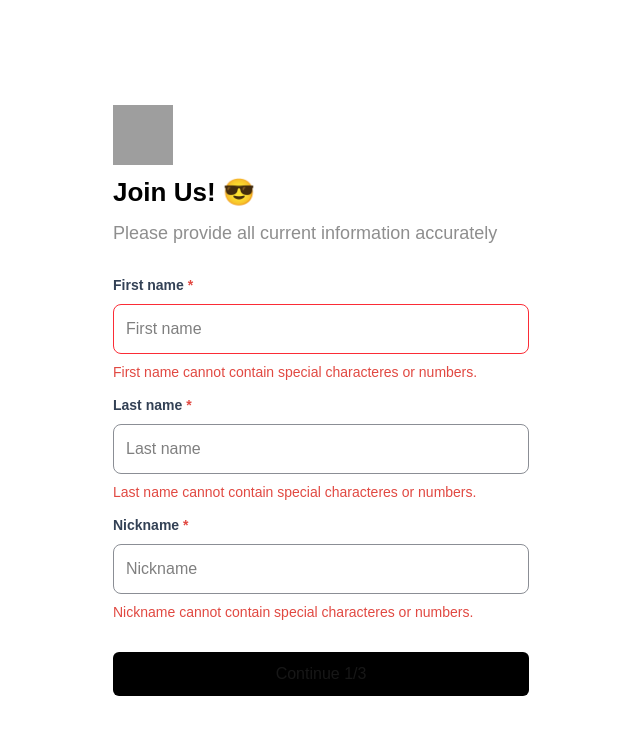
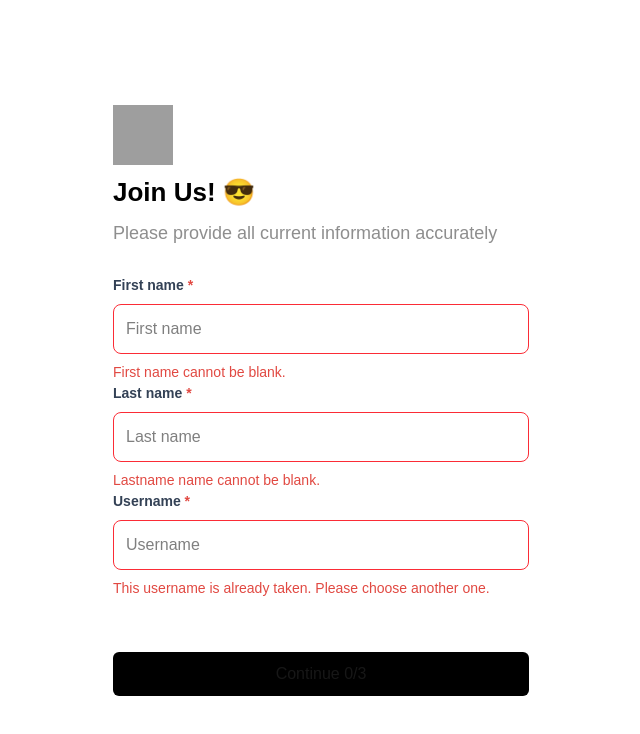
Before and after one commit to mnkhbldd/multisteps, a Next.js app: page / in a window 1280 px wide. Shown: the top 734 px of the page, without its empty margins (319-959 px from the left). Built offline with nearby package versions, Linux system fonts and the light colour scheme; grey boxes are pictures that could not be loaded.

Commit message:
Update multi-step form logic and improve FirstStep component structure

```diff
--- a/src/components/Container.jsx
+++ b/src/components/Container.jsx
@@ -8,7 +8,9 @@ export const Container = () => {
   const [formValues, setFormValues] = useState(initialFormValues);
   const [errorValues, setErrorValues] = useState();
   const [isError, setIsError] = useState("false");
-  const [count, setCount] = useState(1);
+  const [count, setCount] = useState(0);
+
+  const CurrentSteps = [FirstStep, SecondStep, ThirdStep][count];
 
   const handleOnChange = (event) => {
     const { name, value } = event.target;
@@ -17,13 +19,14 @@ export const Container = () => {
   };
 
   const handleForward = () => {
-    if (count < 3) {
-      setCount(count + 1);
+    if (count >= 2) {
+      return;
     }
+    setCount(count + 1);
   };
 
   const handleBackward = () => {
-    if (count < 4) {
+    if (count > 0) {
       setCount(count - 1);
     }
   };
@@ -47,15 +50,7 @@ export const Container = () => {
             </p>
           </div>
           {/* Header Finished*/}
-          {count === 1 ? (
-            <FirstStep handleOnChange={handleOnChange} isError={isError} />
-          ) : count === 2 ? (
-            <SecondStep />
-          ) : count === 3 ? (
-            <ThirdStep />
-          ) : (
-            <div></div>
-          )}
+          <CurrentSteps handleOnChange={handleOnChange} isError={isError} />
         </div>
         <CustomButton
           handleForward={handleForward}
--- a/src/components/CustomButton.jsx
+++ b/src/components/CustomButton.jsx
@@ -3,7 +3,7 @@
 export const CustomButton = ({ handleForward, handleBackward, count }) => {
   return (
     <div className="flex items-center gap-2 ">
-      <div className={`${count == 1 ? "hidden" : "flex"}`}>
+      <div className={`${count == 0 ? "hidden" : "flex"}`}>
         <button
           onClick={handleBackward}
           className={`flex text-black w-[102px] border border-[#CBD5E1] px-3 py-2.5 rounded-[6px]`}
--- a/src/components/Steps.jsx
+++ b/src/components/Steps.jsx
@@ -4,33 +4,34 @@ import { InputError } from "./InputError";
 
 export const FirstStep = ({ handleOnChange, isError }) => {
   return (
-    <div className="flex flex-col gap-3">
+    <form className="flex flex-col gap-3">
+      <div>
         <CustomInput
           Title="First name"
-        Id="firsname"
-        name="firstName"
+          Id="firstname"
           Types="text"
+          ErrorText="First name cannot be blank."
+          handleOnChange={handleOnChange}
           isError={isError}
-        handleOnChange={handleOnChange}
-        ErrorText="First name cannot contain special characteres or numbers."
         />
         <CustomInput
           Title="Last name"
           Id="lastname"
           Types="text"
-        name="lastName"
+          ErrorText="Lastname name cannot be blank."
           handleOnChange={handleOnChange}
-        ErrorText="Last name cannot contain special characteres or numbers."
+          isError={isError}
         />
         <CustomInput
-        Title="Nickname"
-        Id="nickname"
+          Title="Username"
+          Id="username"
           Types="text"
-        name="userName"
+          ErrorText="This username is already taken. Please choose another one."
           handleOnChange={handleOnChange}
-        ErrorText="Nickname cannot contain special characteres or numbers."
+          isError={isError}
         />
       </div>
+    </form>
   );
 };
 
```
Lines whose indentation alone changed are shown as unchanged.
